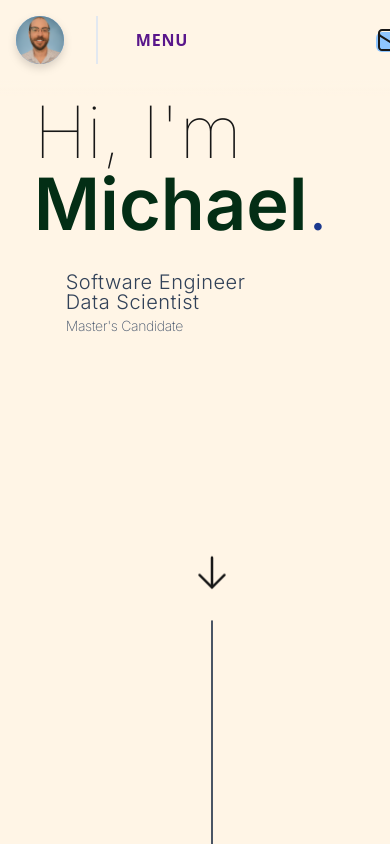
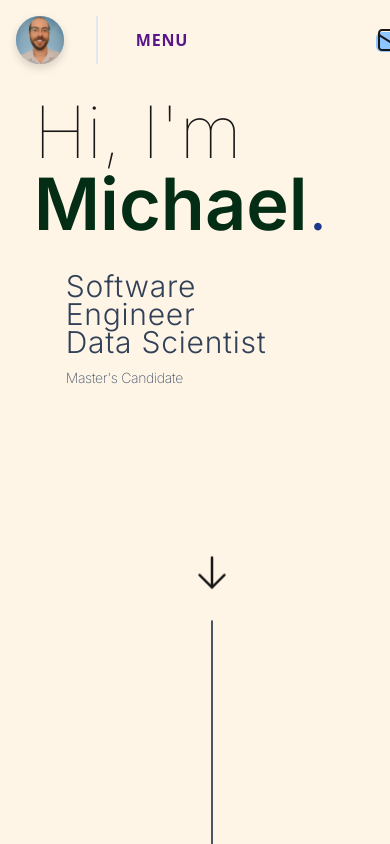
Before and after one commit to HumbleHominid/mfryer-nextjs, a Next.js app: page / in a window 390 px wide. Shown: the top 844 px of the page. Built offline with nearby package versions, Linux system fonts and the light colour scheme.

Commit message:
fixing font size on the title page

```diff
--- a/app/ui/home/title.tsx
+++ b/app/ui/home/title.tsx
@@ -76,7 +76,7 @@ export default function Title() {
         <span className="font-semibold text-green-950">Michael</span>
         <span className="font-light text-blue-900">.</span>
       </h1>
-      <p className="pl-8 text-xl font-light leading-5 tracking-wide text-slate-700 sm:text-2xl sm:leading-6 lg:text-4xl lg:leading-8">
+      <p className="pl-8 text-3xl font-light leading-7 tracking-wide text-slate-700 lg:text-4xl lg:leading-8">
         Software Engineer
         <br />
         Data Scientist
```
